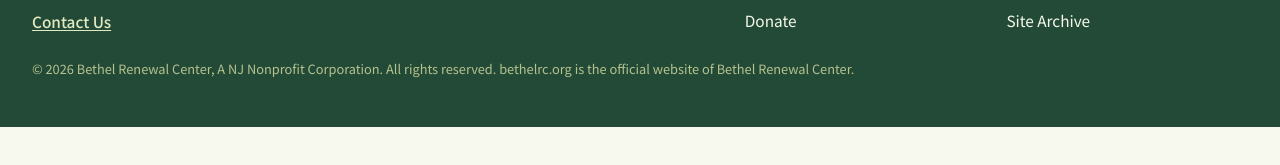
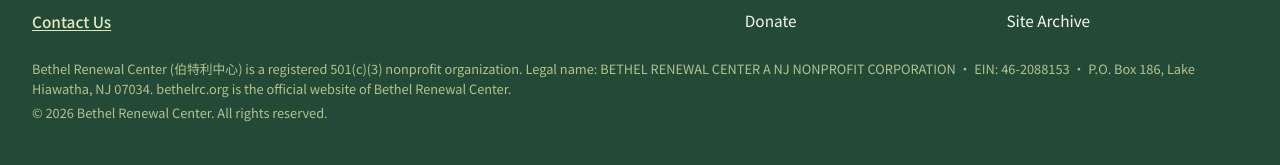
Before and after one commit to dianziji/brc-web, a Next.js app: page /en in a window 1280 px wide. Shown: the part 4119-4284 px from the top of the page. Before the commit the page ends 4246 px from the top, so only its background shows below. Built offline with nearby package versions, Linux system fonts and the light colour scheme; no server answers.

Commit message:
Move legal info to dedicated footer line with EIN; trim About hero note

```diff
--- a/src/components/Footer.tsx
+++ b/src/components/Footer.tsx
@@ -62,7 +62,10 @@
             </div>
           </div>
         </div>
-        <div className="text-caption-token text-dk-meta-token mt-6">{copyright}</div>
+        <div className="text-caption-token text-dk-meta-token mt-6 space-y-1">
+          <div>{messages.footer.legal}</div>
+          <div>{copyright}</div>
+        </div>
       </div>
     </footer>
   );
--- a/src/lib/i18n/messages/en.json
+++ b/src/lib/i18n/messages/en.json
@@ -38,7 +38,8 @@
     "subscribeDesc": "Get updates on events and messages.",
     "emailPlaceholder": "your@email.com",
     "subscribeButton": "Subscribe",
-    "copyright": "© {year} Bethel Renewal Center, A NJ Nonprofit Corporation. All rights reserved. bethelrc.org is the official website of Bethel Renewal Center."
+    "legal": "Bethel Renewal Center (伯特利中心) is a registered 501(c)(3) nonprofit organization. Legal name: BETHEL RENEWAL CENTER A NJ NONPROFIT CORPORATION · EIN: 46-2088153 · P.O. Box 186, Lake Hiawatha, NJ 07034. bethelrc.org is the official website of Bethel Renewal Center.",
+    "copyright": "© {year} Bethel Renewal Center. All rights reserved."
   },
   "common": {
     "comingSoon": "Coming soon",
@@ -159,7 +160,7 @@
     "heroTitle": "About Bethel Renewal Center",
     "heroSubtitle": "Bethel Renewal Center",
     "heroBody": "BRC is a resource-based ministry in New Jersey, devoted to worship, prayer, and cross-cultural connection through events, training, and partnerships that serve cities and nations.",
-    "heroOrgNote": "Bethel Renewal Center, A NJ Nonprofit Corporation, is an IRS-recognized 501(c)(3) non-profit organization incorporated in the State of New Jersey. bethelrc.org is the official website of Bethel Renewal Center.",
+    "heroOrgNote": "Bethel Renewal Center, A NJ Nonprofit Corporation, is an IRS-recognized 501(c)(3) non-profit organization incorporated in the State of New Jersey.",
     "storyTitle": "Our Story",
     "storyBody": "Bethel Resource Center (BRC), located in New Jersey, North America, is a resource center dedicated to building the Bride of Christ, with an affiliated worship and prayer room. We are committed to promoting worship and prayer initiatives and fostering connections among churches. We also assist churches and ministry organizations in hosting events, and welcome inquiries. Through wholehearted and fervent worship, praise, and prayer, we seek to go beyond form, generation, language, ethnicity, and denomination, pursuing unity in one accord. We long to live out a vibrant lifestyle of faith—rejoicing daily, walking in confidence, sharing the Gospel wherever we go, praying continually, and living in victory. We are called to carry the vision of worship and prayer everywhere and to unite with churches to rebuild the fallen tent of David together in one heart and purpose.",
     "missionTitle": "Mission",
--- a/src/lib/i18n/messages/zh.json
+++ b/src/lib/i18n/messages/zh.json
@@ -38,7 +38,8 @@
     "subscribeDesc": "獲取最新活動與講道資訊。",
     "emailPlaceholder": "your@email.com",
     "subscribeButton": "訂閱",
-    "copyright": "© {year} Bethel Renewal Center, A NJ Nonprofit Corporation. All rights reserved. bethelrc.org is the official website of Bethel Renewal Center."
+    "legal": "Bethel Renewal Center (伯特利中心) is a registered 501(c)(3) nonprofit organization. Legal name: BETHEL RENEWAL CENTER A NJ NONPROFIT CORPORATION · EIN: 46-2088153 · P.O. Box 186, Lake Hiawatha, NJ 07034. bethelrc.org is the official website of Bethel Renewal Center.",
+    "copyright": "© {year} Bethel Renewal Center. All rights reserved."
   },
   "common": {
     "comingSoon": "Coming soon",
@@ -161,7 +162,7 @@
     "heroTitle": "關於伯特利中心",
     "heroSubtitle": "Bethel Renewal Center",
     "heroBody": "BRC 是位於北美紐澤西的資源型機構，專注推動敬拜、禱告與跨文化連結，透過活動、訓練與合作，服事城市與列國。",
-    "heroOrgNote": "伯特利中心（Bethel Renewal Center, A NJ Nonprofit Corporation）是在美國新澤西州註冊、符合美國國稅局 IRS 501(c)(3) 條款的非營利機構。bethelrc.org 為本機構官方網站。",
+    "heroOrgNote": "伯特利中心（Bethel Renewal Center, A NJ Nonprofit Corporation）是在美國新澤西州註冊、符合美國國稅局 IRS 501(c)(3) 條款的非營利機構。",
     "storyTitle": "我們的故事",
     "storyBody": "伯特利中心(簡稱BRC)位於北美紐澤西，是一個建造新婦教會的資源中心，附設敬拜禱告室。我們將致力於推動敬拜禱告相關的活動以及教會的連結。將協助各教會機構舉辦活動，歡迎連絡洽詢。希望透過全心熱切的敬拜讚美禱告，超越形式、世代、語言、種族、教派，同心合意的尋求。期待活出活潑生命的life-style，在其中天天都歡喜快樂，大有信心、隨處傳福音，時時禱告，並且得勝。到處傳遞敬拜禱告的異象，並且要和眾教會聯結一起同心建立大衛倒塌的帳幕。",
     "missionTitle": "使命",
```
